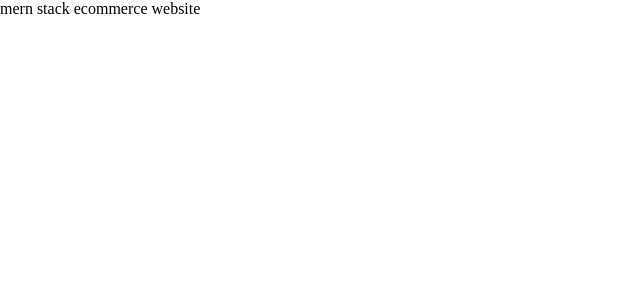
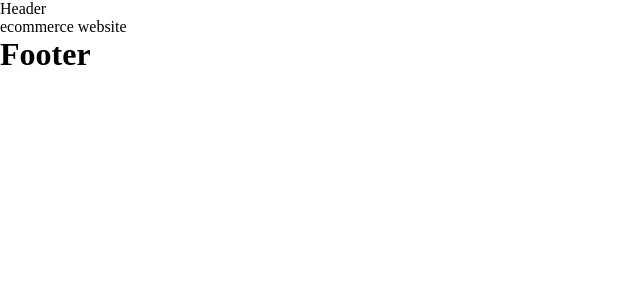
Before and after one commit to lambojac/MERN-ECOMMERCE-APP, a React (Create React App) app in the folder client/client/: page / in a window 1280 px wide. Shown: the top 300 px of the page, without its empty margins (0-640 px from the left). Built offline with nearby package versions, Linux system fonts and the light colour scheme.

Commit message:
mernstack

```diff
--- a/client/client/src/App.js
+++ b/client/client/src/App.js
@@ -1,12 +1,10 @@
 
 import './App.css';
-
+import Layout from "./components/Layout/Layout.js"
 function App() {
   return (
     <div className="App">
-    <div>
-    mern stack ecommerce website
-    </div>
+   <Layout>ecommerce website</Layout>
     </div>
   );
 }
--- /dev/null
+++ b/client/client/src/components/Footer/Footer.js
@@ -0,0 +1,11 @@
+import React from 'react'
+
+const Footer = () => {
+  return (
+    <div>
+      <h1>Footer</h1>
+    </div>
+  )
+}
+
+export default Footer
--- /dev/null
+++ b/client/client/src/components/Header/Header.js
@@ -0,0 +1,11 @@
+import React from 'react'
+
+const Header = () => {
+  return (
+    <div>
+      Header
+    </div>
+  )
+}
+
+export default Header
--- /dev/null
+++ b/client/client/src/components/Layout/Layout.js
@@ -0,0 +1,14 @@
+import React from 'react'
+import Header from "../Header/Header.js"
+import Footer from "../Footer/Footer"
+const Layout = (props) => {
+  return (
+    <div>
+        <Header/>
+        <main>{props.children}</main>
+       <Footer/>
+    </div>
+  )
+}
+
+export default Layout
```
